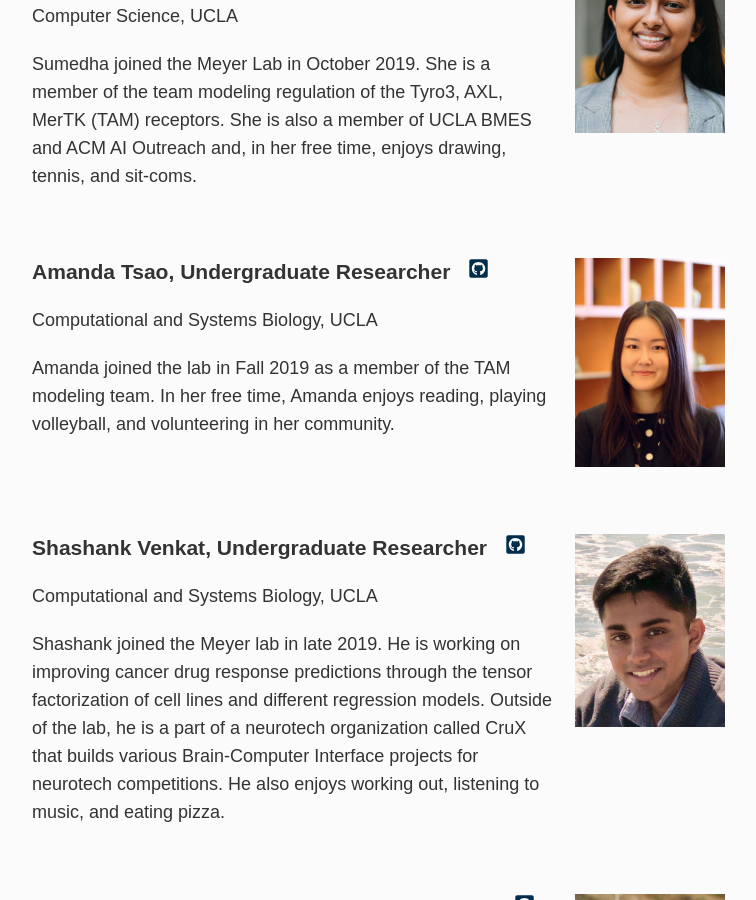
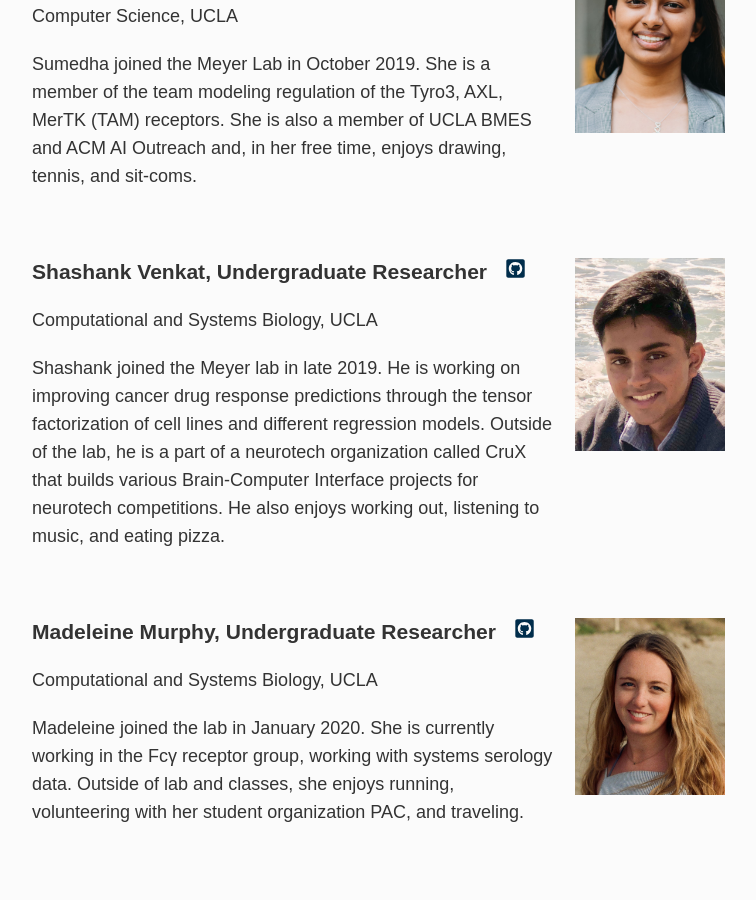
Before and after one commit to meyer-lab/asmlab.org, a Jekyll site: the page built from team/index.md, in a window 1280 px wide and 900 px high, scrolled down 3481 px. Shown: the whole window, without its empty margins (253-1009 px from the left). Built offline with Jekyll 4.4.1, drawn with Linux system fonts in a browser that asks for light colours; some web fonts are replaced; some of the changed text lies outside the part shown.

Commit message:
Update index.md

```diff
--- a/team/index.md
+++ b/team/index.md
@@ -85,16 +85,6 @@ Sumedha joined the Meyer Lab in October 2019.  She is a member of the team model
 
 <br />
 
-<div class="span_3 right"><img src="/public/photos/atsao.jpg" width="150px" alt="Amanda's picture" /></div>
-
-### Amanda Tsao, Undergraduate Researcher&nbsp;&nbsp;&nbsp;<a href="https://github.com/ajtsao1"><svg class="svg-icon"><use xlink:href="#fa-github"></use></svg></a>
-Computational and Systems Biology, UCLA
-
-Amanda joined the lab in Fall 2019 as a member of the TAM modeling team. In her free time, Amanda enjoys reading, playing volleyball, and volunteering in her community.
-
-<br />
-<br />
-
 <div class="span_3 right"><img src="/public/photos/shashank.jpg" width="150px" alt="Shashank's picture" /></div>
 
 ### Shashank Venkat, Undergraduate Researcher&nbsp;&nbsp;&nbsp;<a href="https://github.com/ShashankVenkat918"><svg class="svg-icon"><use xlink:href="#fa-github"></use></svg></a>
```
Also changed, not shown: other parts of team/index.md (+2 -0 lines).
